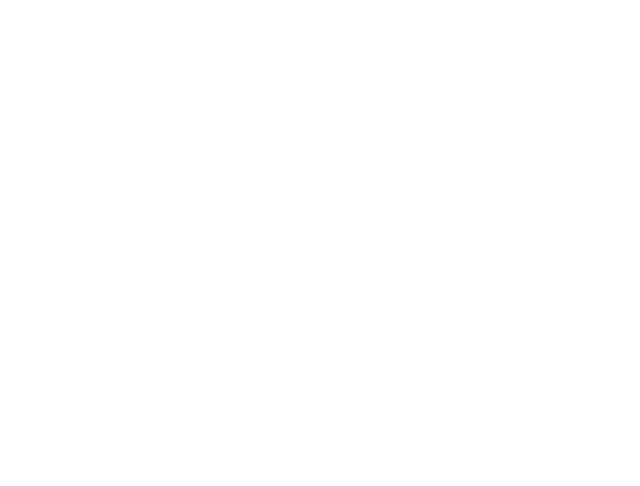
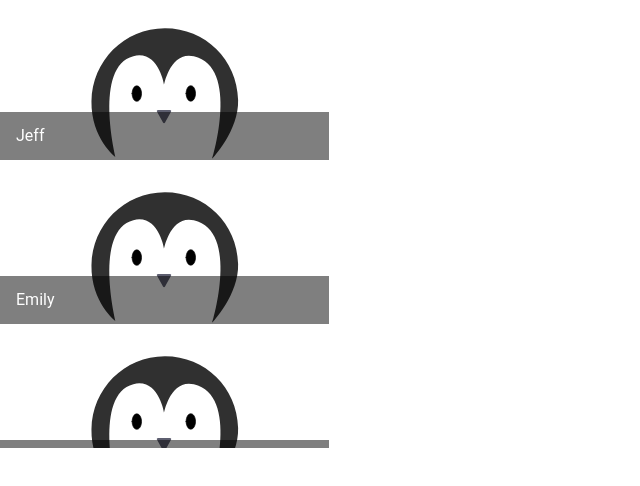
Before and after one commit to bluAsterisk/CECS448_Project, a React (Create React App) app in the folder Phase 3/penguin/: page /chat in a window 1280 px wide. Shown: the top 486 px of the page, without its empty margins (0-640 px from the left). Built offline with nearby package versions, Linux system fonts and the light colour scheme.

Commit message:
Placeholder Icons for Chat

```diff
--- a/Phase 3/penguin/src/Routing.js
+++ b/Phase 3/penguin/src/Routing.js
@@ -6,11 +6,13 @@ import landingPage from '../src/components/LandingPage/landingPage';
 import loginPage from '../src/components/LoginPage/loginPage'
 import registrationPage from '../src/components/RegistrationPage/registrationPage'
 import dashboardPage from '../src/components/DashboardPage/dashboardPage'
+import chatPage from './components/ChatPage/chatPage';
 
 export const HomeRoute = "/";
 export const LoginPage = "/login/";
 export const RegistrationPage = "/registration/"
 export const DashboardPage = "/dashboard/"
+export const ChatPage = "/chat/"
 
 class Routing extends React.Component {
     render() {
@@ -20,7 +22,7 @@ class Routing extends React.Component {
                 <Route path={LoginPage} component={loginPage} />
                 <Route path={RegistrationPage} component={registrationPage}/>
                 <Route path={DashboardPage} component={dashboardPage}/>
-
+                <Route path={ChatPage} component={chatPage}></Route>
             </div>
         );
     }
--- /dev/null
+++ b/Phase 3/penguin/src/components/ChatPage/chatPage.js
@@ -0,0 +1,60 @@
+import React from 'react';
+import { makeStyles } from '@material-ui/core/styles';
+import GridList from '@material-ui/core/GridList';
+import GridListTile from '@material-ui/core/GridListTile';
+import GridListTileBar from '@material-ui/core/GridListTileBar';
+import image from '../../assests/images/PenguinBWIcon.svg';
+
+const useStyles = makeStyles((theme) => ({
+    root: {
+      display: 'flex',
+      flexWrap: 'wrap',
+      justifyContent: 'space-around',
+      overflow: 'hidden',
+      backgroundColor: theme.palette.background.paper,
+    },
+    gridList: {
+      width: 500,
+      height: 450,
+    },
+  }));
+
+
+const tileData = [
+   {
+     img: image,
+     user: 'Jeff',
+     cols: 2,
+   },
+   {
+    img: image,
+    user: 'Emily',
+    cols: 2,
+  },
+  {
+    img: image,
+    user: 'Ricky',
+    cols: 2,
+  },
+];
+
+export default function ChatPage(){
+    const classes = useStyles();
+    return(
+        <div>
+            <GridList
+            cellHeight={160}
+            className={classes.gridList}
+            cols={3}>
+            {tileData.map((tile) => (
+                <GridListTile key={tile.img} cols={tile.cols || 1}>
+                    <img src={tile.img} alt={tile.title} />
+                    <GridListTileBar
+                     title={tile.user}
+                     />
+                </GridListTile>
+                ))}
+            </GridList>
+        </div>
+    )
+}
```
Also changed, not shown: Phase 3/penguin/src/assests/images/PenguinBWIcon.svg (added).
